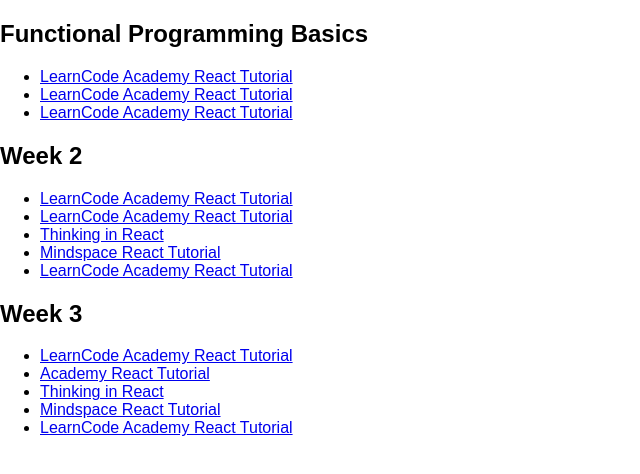
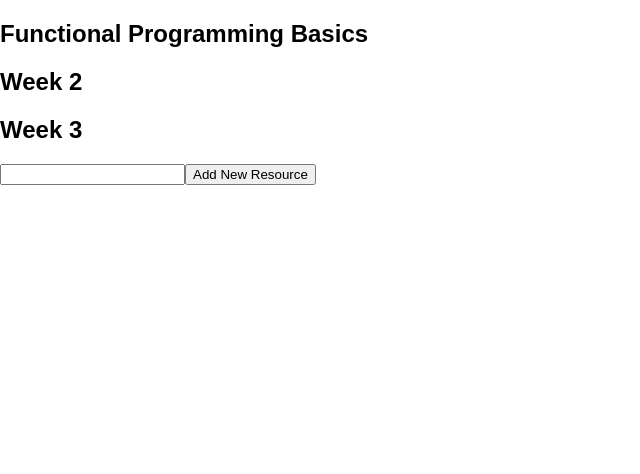
Before and after one commit to achorbinski/Bookmark-Manager, a React (Create React App) app: page / in a window 1280 px wide. Shown: the top 474 px of the page, without its empty margins (0-640 px from the left). Built offline with nearby package versions, Linux system fonts and the light colour scheme.

Commit message:
Added input form

```diff
--- a/src/App.js
+++ b/src/App.js
@@ -43,7 +43,10 @@
                   ]}
           ]
   }
+
+
 };
+
 
 
 
@@ -51,6 +54,7 @@
   render() {
   return (
     <div>
+      <div>
        {
          this.state.resources.map((resource) => {
            return (
@@ -58,6 +62,13 @@
             )
           })
         }
+      </div>
+      <div>
+        <form>
+          <input type="text" default="placeholder"/>
+          <button>Add New Resource</button>
+        </form>
+      </div>
     </div>
     );
   }
--- a/src/Components/Subject.js
+++ b/src/Components/Subject.js
@@ -32,7 +32,7 @@
         <ul>
           {
             this.props.items.resources.map((resource) => {
-              if (this.state.isClicked = true){
+              if (this.state.isClicked === true){
                 return (
                   <li>
                     <a href={resource.url}>{resource.title}</a>
```
